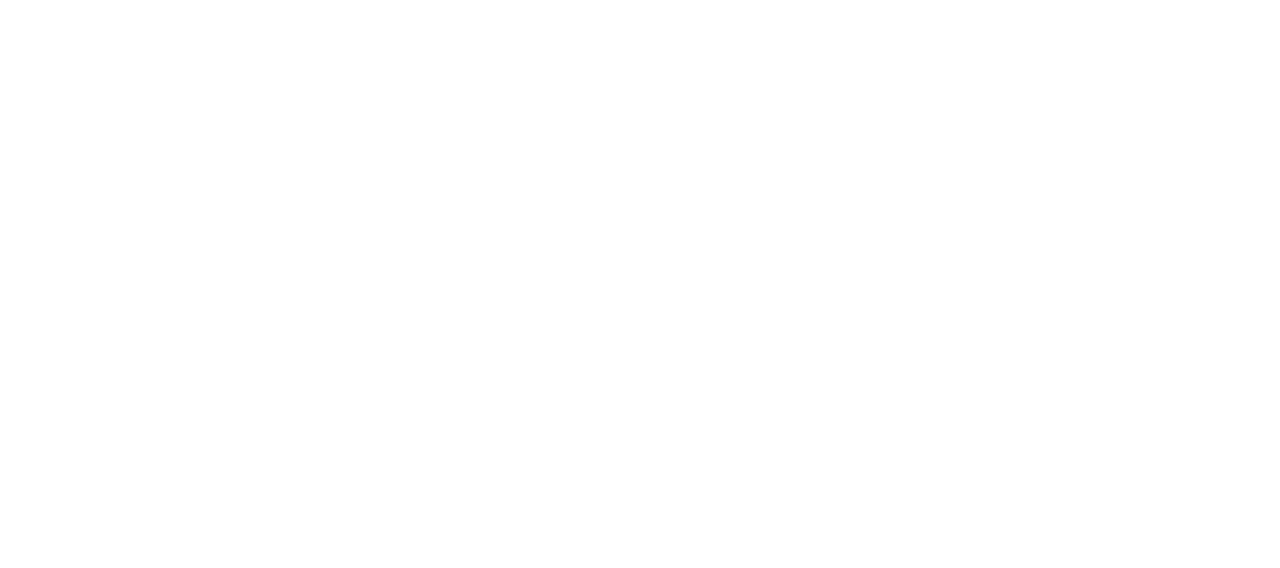
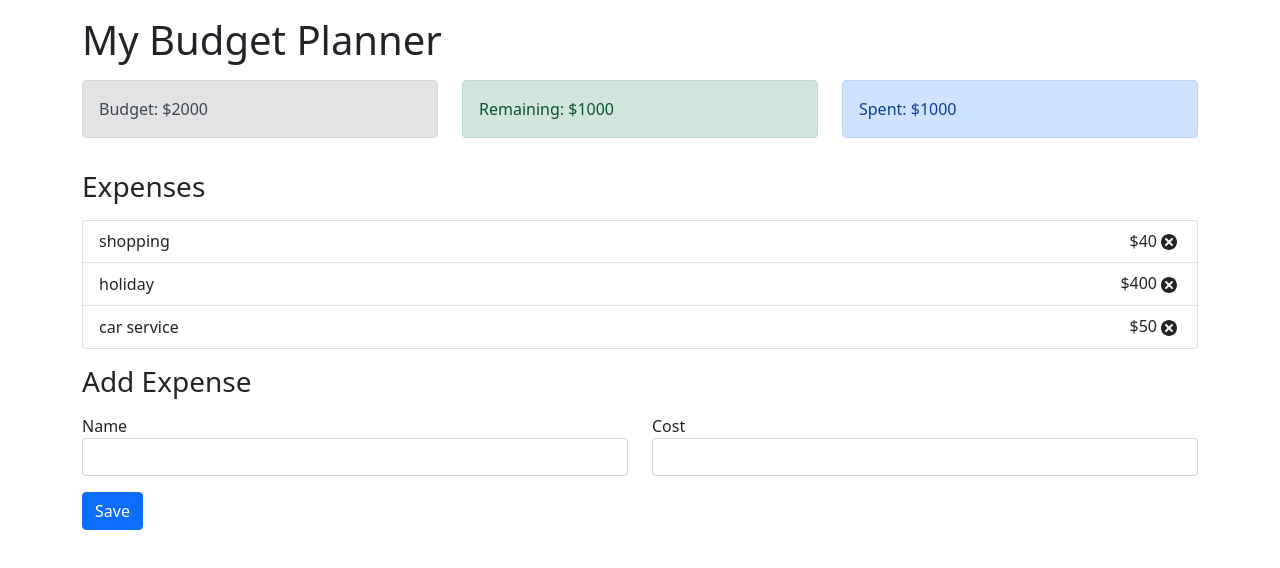
Before and after one commit to ChyenneW/react-budget-tracker, a React (Create React App) app: page / in a window 1280 px wide. Shown: the top 568 px of the page. Built offline with nearby package versions, Linux system fonts and the light colour scheme.

Commit message:
Fix typo that prevented loading

```diff
--- a/src/components/Budget.js
+++ b/src/components/Budget.js
@@ -1,9 +1,12 @@
-import React from "react";
+import React, { useContext } from "react";
+import { AppContext } from "../context/AppContext";
 
 const Budget = () => {
+    const { budget } = useContext(AppContext);
+
     return (
         <div className="alert alert-secondary">
-            <span>Budget: $2000</span>
+            <span>Budget: ${budget}</span>
         </div>
     );
 };
--- a/src/context/AppContext.js
+++ b/src/context/AppContext.js
@@ -24,7 +24,7 @@
 
     return (
         <AppContext.Provider value={{ budget: state.budget, expenses: state.expenses, dispatch }}>
-            {props.cildren}
+            {props.children}
         </AppContext.Provider>
     );
 };
```
